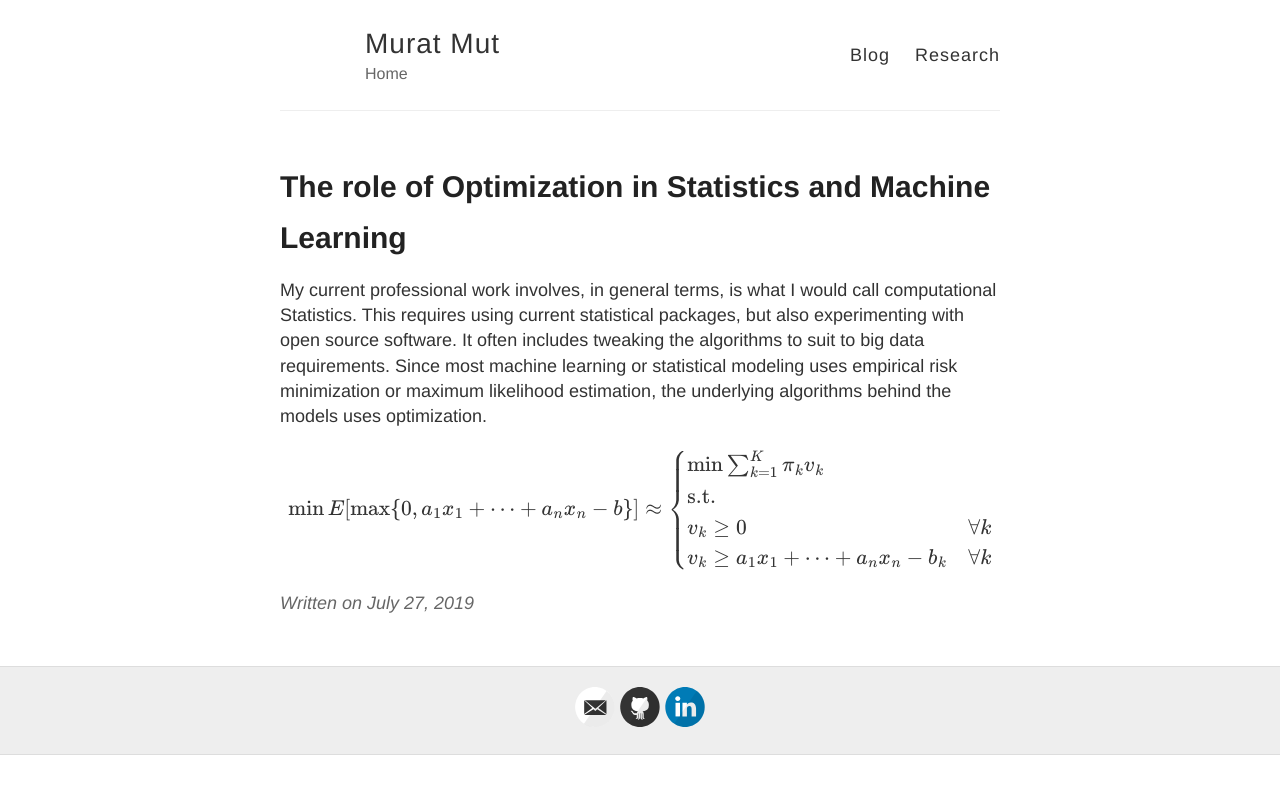
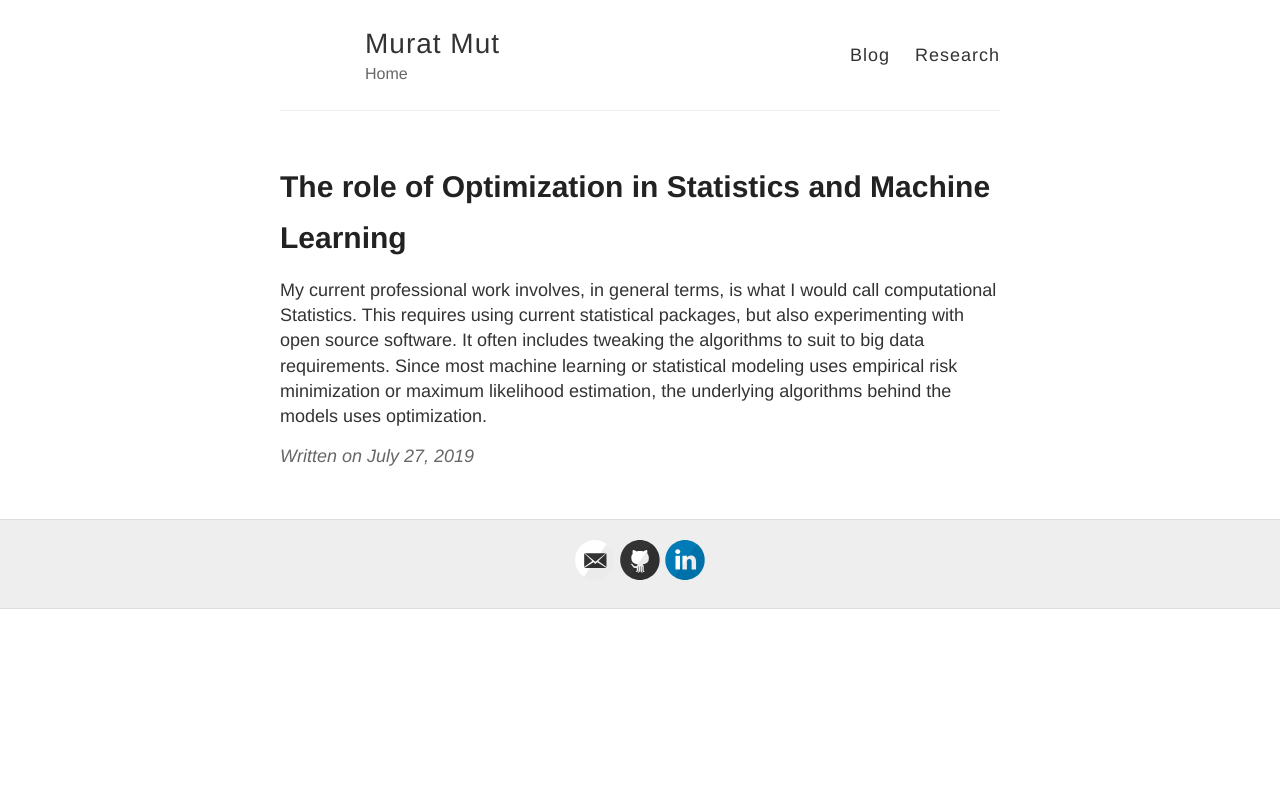
Before and after one commit to muratmut/muratmut.github.io, a Jekyll site: the page built from _posts/2019-7-27-role-optimization-in-ml.md, in a window 1280 px wide. Shown: the top 794 px of the page. Built offline with Jekyll 4.4.1, drawn with Linux system fonts in a browser that asks for light colours; formulas are drawn with MathJax 3.

Commit message:
Update 2019-7-27-role-optimization-in-ml.md

```diff
--- a/_posts/2019-7-27-role-optimization-in-ml.md
+++ b/_posts/2019-7-27-role-optimization-in-ml.md
@@ -6,12 +6,3 @@ title: The role of Optimization in Statistics and Machine Learning
 <script src="https://cdn.mathjax.org/mathjax/latest/MathJax.js?config=TeX-AMS-MML_HTMLorMML" type="text/javascript"></script>
 
 My current professional work involves, in general terms, is what I would call computational Statistics. This requires using current statistical packages, but also experimenting with open source software. It often includes tweaking the algorithms to suit to big data requirements. Since most machine learning or statistical modeling uses empirical risk minimization or maximum likelihood estimation, the underlying algorithms behind the models uses optimization.
-
-$$\min E[\text{max}\{0, a_1x_1+\cdots+a_nx_n -b\}]\approx
-                        \left\{ \begin{array}{ll}
-                         \min \sum_{k=1}^{K}{\pi_kv_k}&\\
-                        \text{s.t.}&\\
-                        v_k\geq 0&\forall k\\
-                        v_k\geq a_1x_1+\cdots+a_nx_n -b_k&\forall k\\
-                        \end{array}
-                        \right.$$
```
